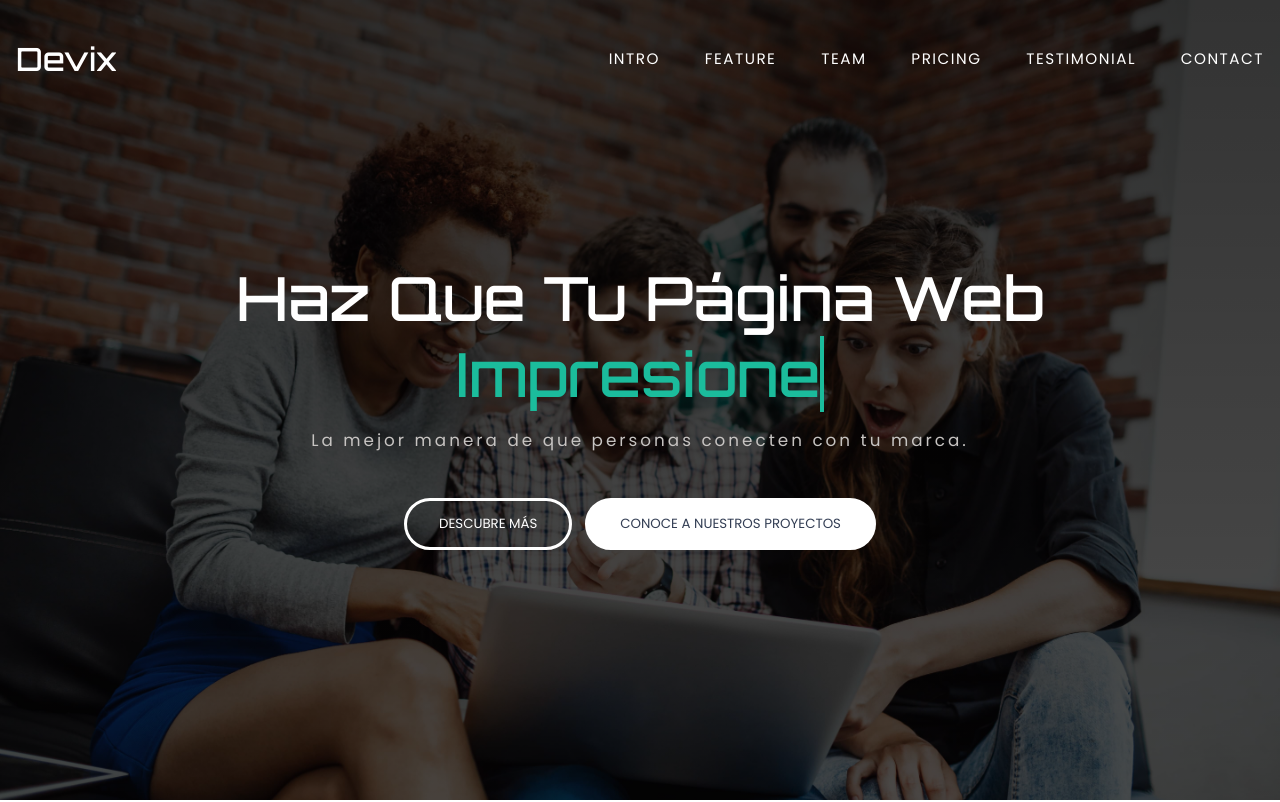
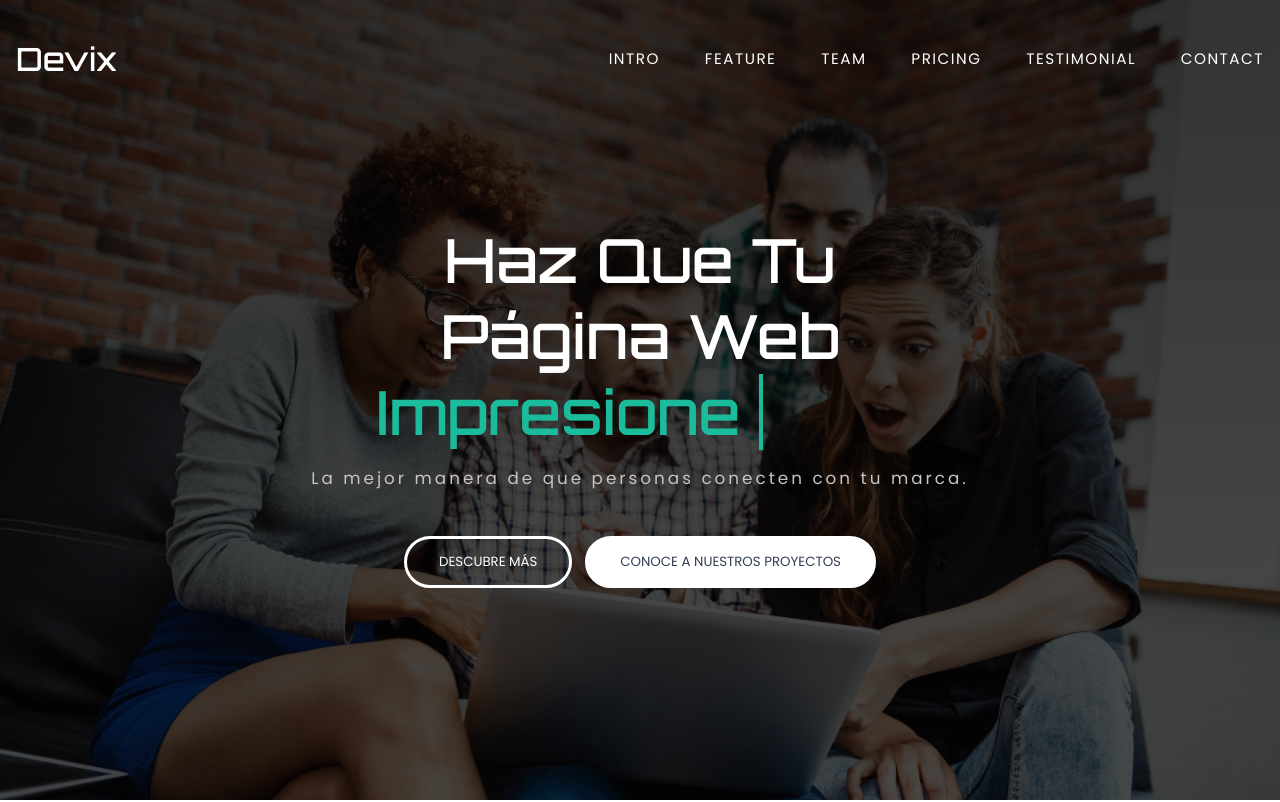
Before and after one commit to frako23/devix, a React (Vite) app: page / in a window 1280 px wide. Shown: the top 802 px of the page. Built offline with nearby package versions, Linux system fonts and the light colour scheme; the HTML template or start-up script is replaced by a standard one.

Commit message:
se arregla la escritura de impresiones

```diff
--- a/src/styles/index.css
+++ b/src/styles/index.css
@@ -133,13 +133,13 @@ section{
 }
 
 .typing{
-  /* display: block; */
+  display: block;
   font-family: Orbitron;
   white-space: nowrap;
   border-right: 4px solid;
   width: 8ch;
   color: #1bbc9c;
-  animation: typing 5s steps(8), blink .5s infinite step-end alternate;
+  animation: typing 4s steps(8), blink .5s infinite step-end alternate;
   overflow: hidden;
 }
 #main-title{
```
